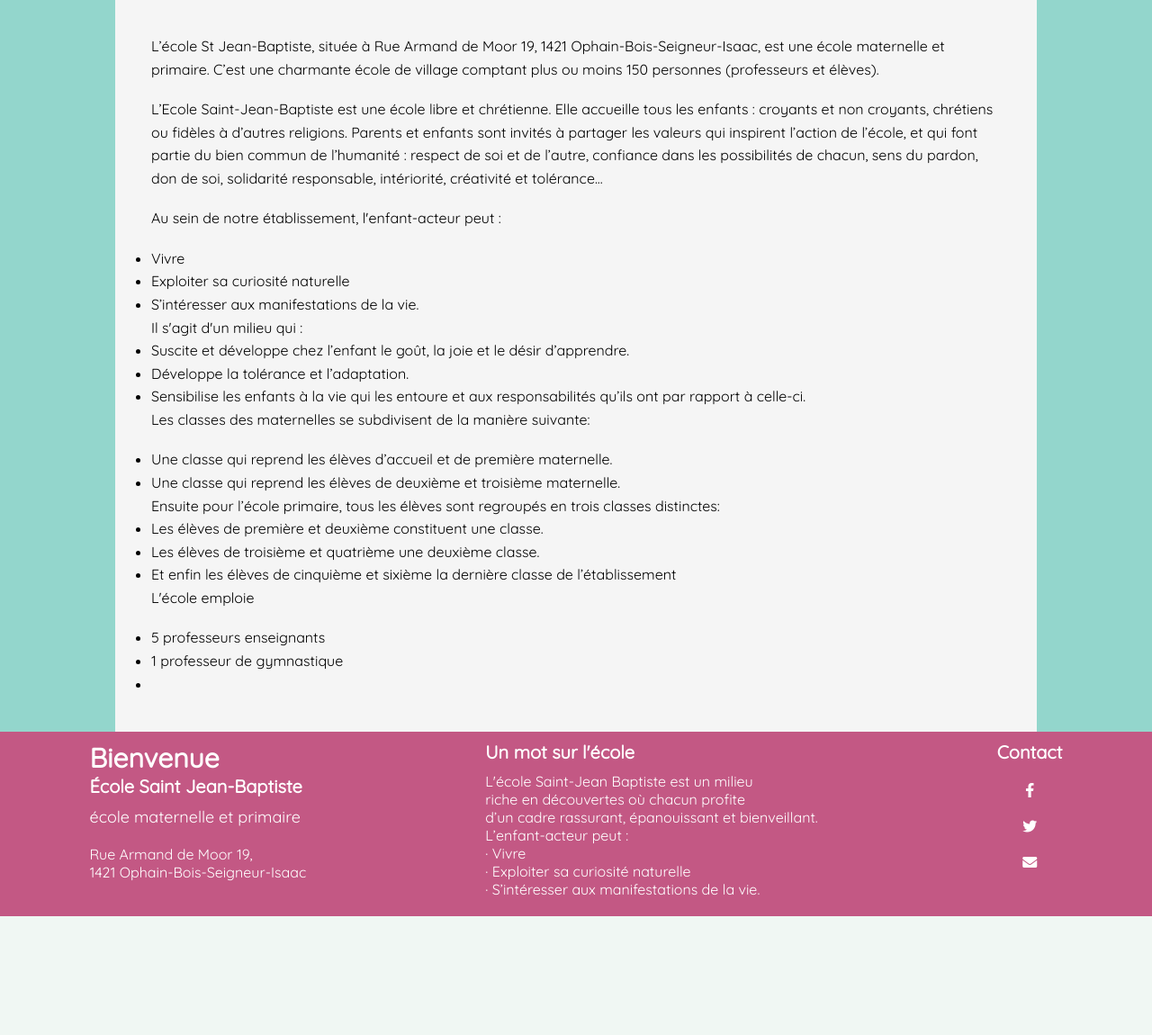
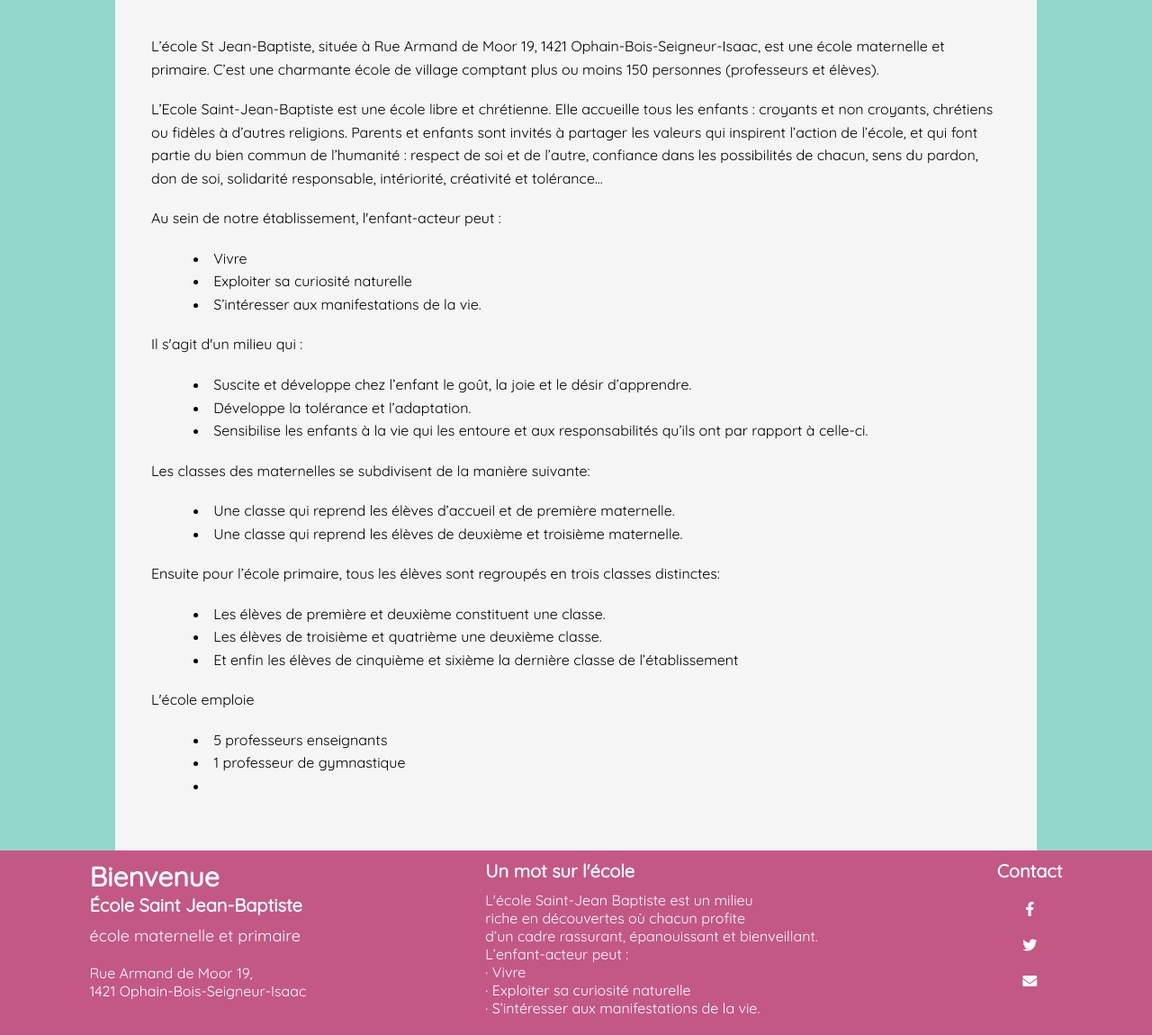
Before and after one commit to emontaigne/ecole_st_jean_baptiste_php, a PHP site: template view/page/apropos.php in a window 1280 px wide. Shown: the part 691-1841 px from the top of the page at 90% size. Before the commit the page ends 1709 px from the top, so only its background shows below. Run offline with PHP 8.4, Linux system fonts and the light colour scheme; the template is opened without the code that fills it, so the values that code supplies are empty.

Commit message:
fixed margins on apropos, histoire et motdirection

```diff
--- a/public/css/apropos.css
+++ b/public/css/apropos.css
@@ -99,6 +99,12 @@ div.buttons-testing-1 a:hover div.button-mot {
   list-style-position: inside;
 }
 
-.onglet-apropos > p {
+.onglet-apropos > p,
+.onglet-apropos > ul {
   margin-bottom: 2%;
 }
+
+.onglet-apropos > ul > li {
+  margin-left: 5%;
+  list-style-position: inside;
+}
--- a/public/css/motdirection.css
+++ b/public/css/motdirection.css
@@ -28,6 +28,9 @@
   line-height: 160%;
   /* justify-content: center; */
 }
+.onglet-mot > p {
+  margin-bottom: 2%;
+}
 
 @media screen and (max-width: 1200px) {
   .header-img-mot {
--- a/view/page/apropos.php
+++ b/view/page/apropos.php
@@ -41,8 +41,9 @@
             <li>Vivre</li>
             <li>Exploiter sa curiosité naturelle</li>
             <li>S’intéresser aux manifestations de la vie.</li>
+        </ul>
         <p>Il s'agit d'un milieu qui :</p>
-
+        <ul>
             <li>Suscite et développe chez l’enfant le goût, la joie et le désir d’apprendre.</li>
             <li>Développe la tolérance et l’adaptation.</li>
             <li>Sensibilise les enfants à la vie qui les entoure et aux responsabilités qu’ils ont par rapport à celle-ci.</li>
@@ -51,13 +52,15 @@
 
         <p>Les classes des maternelles se subdivisent de la manière suivante:
         <ul>
-       <li>Une classe qui reprend les élèves d’accueil et de première maternelle.</li>
-        <li>Une classe qui reprend les élèves de deuxième et troisième maternelle.</li>
+            <li>Une classe qui reprend les élèves d’accueil et de première maternelle.</li>
+            <li>Une classe qui reprend les élèves de deuxième et troisième maternelle.</li>
+        </ul>
 
         <p>Ensuite pour l’école primaire, tous les élèves sont regroupés en trois classes distinctes:</p>
-        <li>Les élèves de première et deuxième constituent une classe.</li>
-        <li>Les élèves de troisième et quatrième une deuxième classe.</li>
-        <li> Et enfin les élèves de cinquième et sixième la dernière classe de l’établissement</li>
+        <ul>
+            <li>Les élèves de première et deuxième constituent une classe.</li>
+            <li>Les élèves de troisième et quatrième une deuxième classe.</li>
+            <li> Et enfin les élèves de cinquième et sixième la dernière classe de l’établissement</li>
         </ul>
 
         <p>L'école emploie</p>
--- a/view/page/histoire.php
+++ b/view/page/histoire.php
@@ -14,6 +14,7 @@
 
         <p>L'école aspire à être un milieu riche en découvertes où chacun profite d’un cadre rassurant, épanouissant et bienveillant.</p>
         <p>A l’école Saint Jean-Baptiste, on entre dans :</p>
+        <ul>
             <li>Une école familiale, accueillante et chaleureuse où l’on cultive l’art de vivre ensemble dans le respect des différences.</li>
             <li>Une école de la réussite, ou les enseignantes se remettent sans cesse en recherche pédagogique (formations, différenciation, continuité dans les apprentissages)</li>
             <li>La pratique de pédagogies alternatives. L’enfant y est acteur de ses apprentissages.</li>
--- a/view/page/motdirection.php
+++ b/view/page/motdirection.php
@@ -7,7 +7,7 @@
         class="apropos-round-img"
       />
     </div>
-    <div class="texte-info">
+    <div class="texte-info onglet-mot">
       <h2>Bonjour et bienvenue à tous!</h2>
       <p>
         Je m'apelle Séverine et c'est avec grand plaisir que j'ai rejoint,
```
